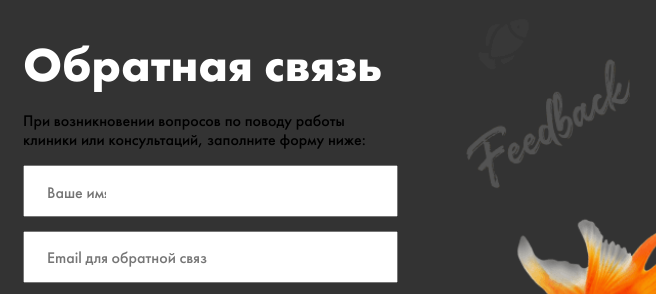
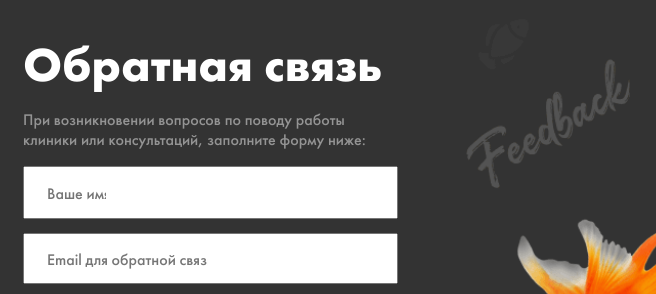
Before and after one commit to Bobur-Karimjonov/2-oy-imtihon, a plain HTML site: page index.html in a window 1280 px wide. Shown: the part 3550-3844 px from the top of the page, 624-1280 px from the left. Drawn offline with Linux system fonts and the light colour scheme.

Commit message:
add imtihon

```diff
--- a/sass/blocks/_svyaz.scss
+++ b/sass/blocks/_svyaz.scss
@@ -36,7 +36,7 @@ label{
   display: block;
 }
 
-.svyazi__text{
+.svyaz__text{
   font-weight: 400;
   font-size: 16px;
   line-height: 20px;
```
Also changed, not shown: css/main.css, 1 other file.
